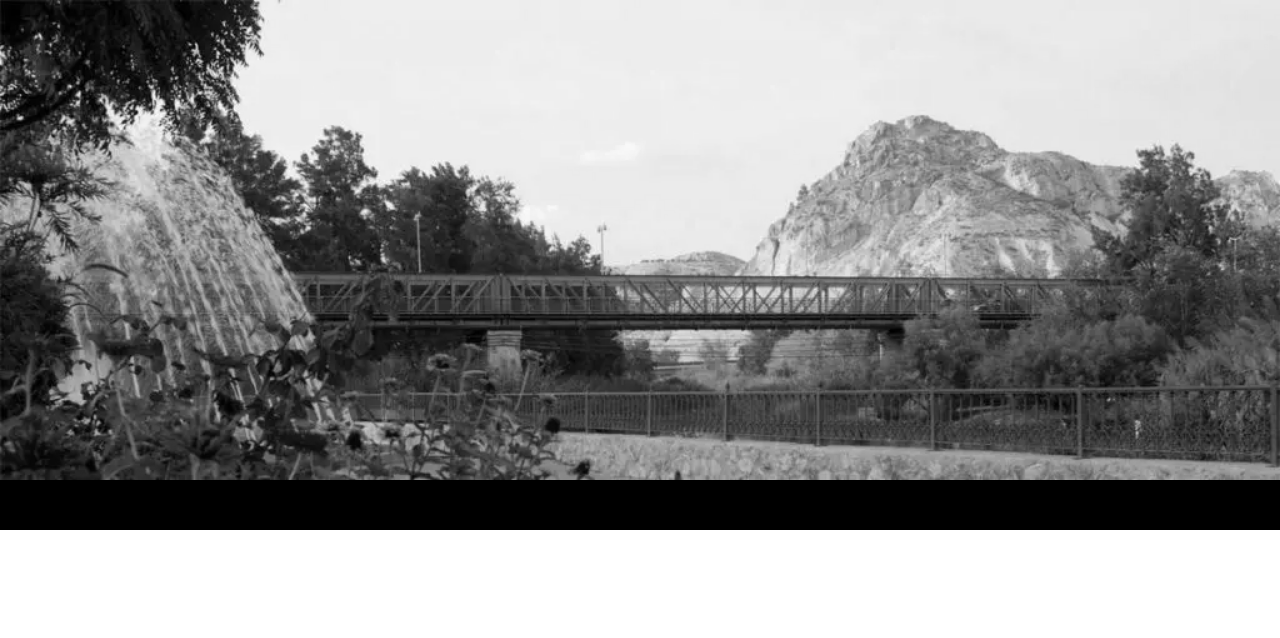
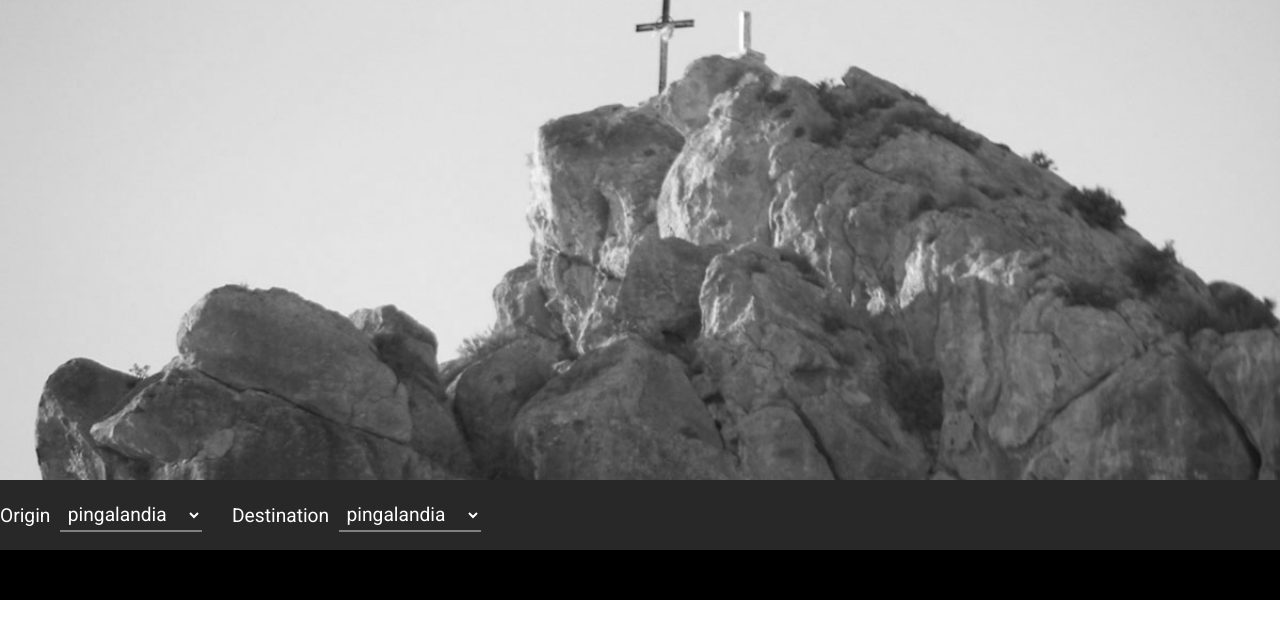
Before and after one commit to PascualVera/flight-app-front, a React (Create React App) app: page / in a window 1280 px wide. Shown: the top 638 px of the page. Built offline with nearby package versions, Linux system fonts and the light colour scheme; no server answers.

Commit message:
filterbar created

```diff
--- /dev/null
+++ b/src/components/FilterBar/FilterBar.jsx
@@ -0,0 +1,23 @@
+import styles from "./FilterBar.module.css";
+
+export default function FilterBar() {
+	return (
+		<nav className={styles.nav}>
+			<div className={styles.select_container}>
+				<div className={styles.select}>
+					{" "}
+					<label htmlFor="">Origin</label>
+					<select name="origin" id="">
+						<option value="">pingalandia</option>
+					</select>
+				</div>
+				<div className={styles.select}>
+					<label htmlFor="">Destination</label>
+					<select name="destination" id="">
+						<option value="">pingalandia</option>
+					</select>
+				</div>
+			</div>
+		</nav>
+	);
+}
--- /dev/null
+++ b/src/components/FilterBar/FilterBar.module.css
@@ -0,0 +1,31 @@
+.nav {
+	display: flex;
+	height: 70px;
+	background-color: rgb(40, 40, 40);
+	width: 100%;
+	align-items: center;
+	justify-content: baseline;
+}
+.select_container {
+	display: flex;
+	gap: 30px;
+}
+.nav select {
+	width: max-content;
+	height: max-content;
+	font-size: 1em;
+	padding: 0.2em 1em 0.2em 0.2em;
+	outline: none;
+	border: none;
+	border-bottom: 2px solid grey;
+	background: none;
+	color: white;
+}
+.select {
+	font-size: 1.2em;
+	color: white;
+	display: flex;
+	gap: 0.5em;
+	align-items: center;
+	justify-content: center;
+}
--- a/src/components/Header/Header.module.css
+++ b/src/components/Header/Header.module.css
@@ -13,6 +13,6 @@
 	width: 100%;
 	height: 100%;
 	object-fit: cover;
-	object-position: 0px 0px;
+	object-position: 0px -100px;
 	filter: grayscale(100);
 }
--- a/src/components/ReservationForm/ReservationForm.jsx
+++ b/src/components/ReservationForm/ReservationForm.jsx
@@ -5,6 +5,7 @@ export default function ReservationForm({ addPassenger }) {
 	const handleSubmit = e => {
 		e.preventDefault();
 		const data = Object.fromEntries(new FormData(e.target));
+		data.needsluggage = data.needsluggage == "Yes" ? true : false;
 		addPassenger(data);
 		const inputs = document.querySelectorAll("input");
 		inputs.forEach(input => (input.value = ""));
@@ -13,19 +14,41 @@ export default function ReservationForm({ addPassenger }) {
 	return (
 		<form onSubmit={handleSubmit} className={styles.form}>
 			<div className={styles.input_container}>
-				<input type="text" placeholder="Name" name="name" required />
-				<input type="text" placeholder="Surname" name="surname" required />
+				<input
+					className={styles.input}
+					type="text"
+					placeholder="Name"
+					name="name"
+					required
+				/>
+				<input
+					className={styles.input}
+					type="text"
+					placeholder="Surname"
+					name="surname"
+					required
+				/>
 				<NationalityInput />
 				<input
 					type="text"
 					placeholder="Id or passport"
 					name="id_number"
+					className={styles.input}
 					required
 				/>
-				<input type="date" placeholder="Birthdate" name="birthdate" required />
-				<div>
-					<input type="checkbox" name="needlugagge" />
+				<input
+					className={styles.input}
+					type="date"
+					placeholder="Birthdate"
+					name="birthdate"
+					required
+				/>
+				<div className={styles.input_container}>
 					<label htmlFor=""> Baggage</label>
+					<select name="needsluggage" className={styles.input}>
+						<option>Yes</option>
+						<option>No</option>
+					</select>
 				</div>
 			</div>
 
--- a/src/components/ReservationForm/ReservationForm.module.css
+++ b/src/components/ReservationForm/ReservationForm.module.css
@@ -13,9 +13,19 @@
 	gap: 1.5em;
 	width: 60%;
 }
-.input_container input {
+.input_container .input {
 	font-size: 1.2em;
 	padding-left: 0.4em;
+	outline: none;
+	border: none;
+	border-bottom: 2px solid grey;
+}
+.input_container :last-child {
+	gap: 0.2em;
+}
+
+.input:focus {
+	border-color: rgb(67, 67, 226);
 }
 .button {
 	font-size: 1em;
--- a/src/components/TripList/TripList.module.css
+++ b/src/components/TripList/TripList.module.css
@@ -7,6 +7,7 @@
 	gap: 2vw;
 	color: black;
 	justify-content: center;
+	padding: 3em 0 3em 0;
 }
 .trip_wrapper {
 	background-color: white;
--- a/src/components/UI/NationalityInput/NationalityInput.module.css
+++ b/src/components/UI/NationalityInput/NationalityInput.module.css
@@ -1,4 +1,10 @@
 .input {
 	font-size: 1.2em;
 	padding-left: 0.4em;
+	outline: none;
+	border: none;
+	border-bottom: 2px solid grey;
 }
+.input:focus {
+	border-color: rgb(67, 67, 226);
+}
--- a/src/pages/LandingPage/LandingPage.jsx
+++ b/src/pages/LandingPage/LandingPage.jsx
@@ -1,4 +1,5 @@
 import { useEffect, useState } from "react";
+import FilterBar from "../../components/FilterBar/FilterBar";
 import Header from "../../components/Header/Header";
 import TripList from "../../components/TripList/TripList";
 import Pagination from "../../components/UI/Pagination";
@@ -35,6 +36,7 @@ export default function LandingPage() {
 	return (
 		<main className={styles.landing_page_wrapper}>
 			<Header />
+			<FilterBar />
 
 			{!isLoading && <TripList trips={currentTrips} />}
 			{!isLoading && (
--- a/src/pages/LandingPage/LandingPage.module.css
+++ b/src/pages/LandingPage/LandingPage.module.css
@@ -3,6 +3,5 @@
 	flex-direction: column;
 	background-color: black;
 	align-items: center;
-	gap: 2em;
 	padding-bottom: 50px;
 }
--- a/src/pages/Reservation/Reservation.jsx
+++ b/src/pages/Reservation/Reservation.jsx
@@ -1,4 +1,4 @@
-import { useContext, useState } from "react";
+import { useContext, useEffect, useState } from "react";
 import Bill from "../../components/Bill/Bill";
 import ReservationForm from "../../components/ReservationForm/ReservationForm";
 import TripContext from "../../context/Context";
@@ -6,7 +6,9 @@ import styles from "./Reservation.module.css";
 export default function Reservation() {
 	const [passengers, setPassengers] = useState([]);
 	const { currentTrip } = useContext(TripContext);
-
+	useEffect(() => {
+		console.log(passengers);
+	}, [passengers]);
 	const addPassenger = passenger => {
 		setPassengers(() => {
 			const passengerList = [passenger, ...passengers];
```
Also changed, not shown: src/assets/headerbg.jpg, src/components/FilterBar/FilterNar.module.css (deleted), 1 other file (tests, documents, lock files or other folders).
